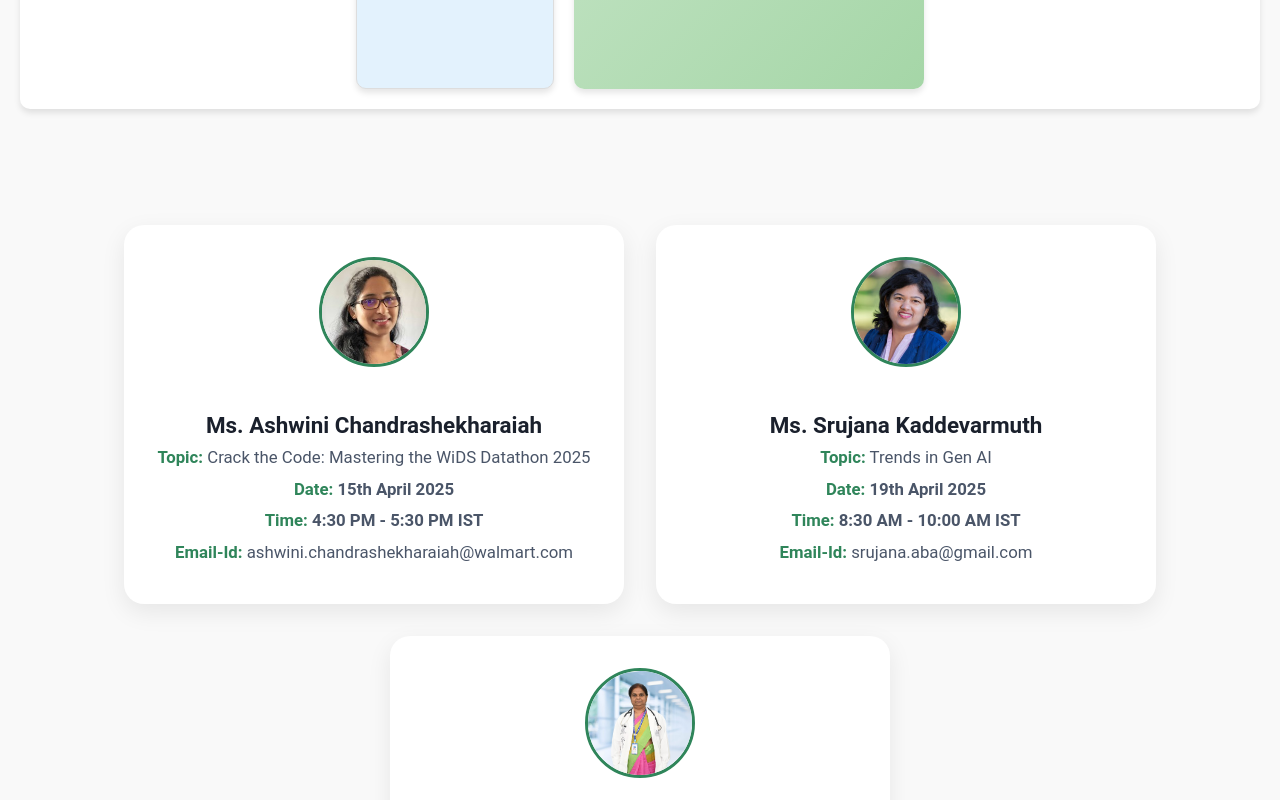
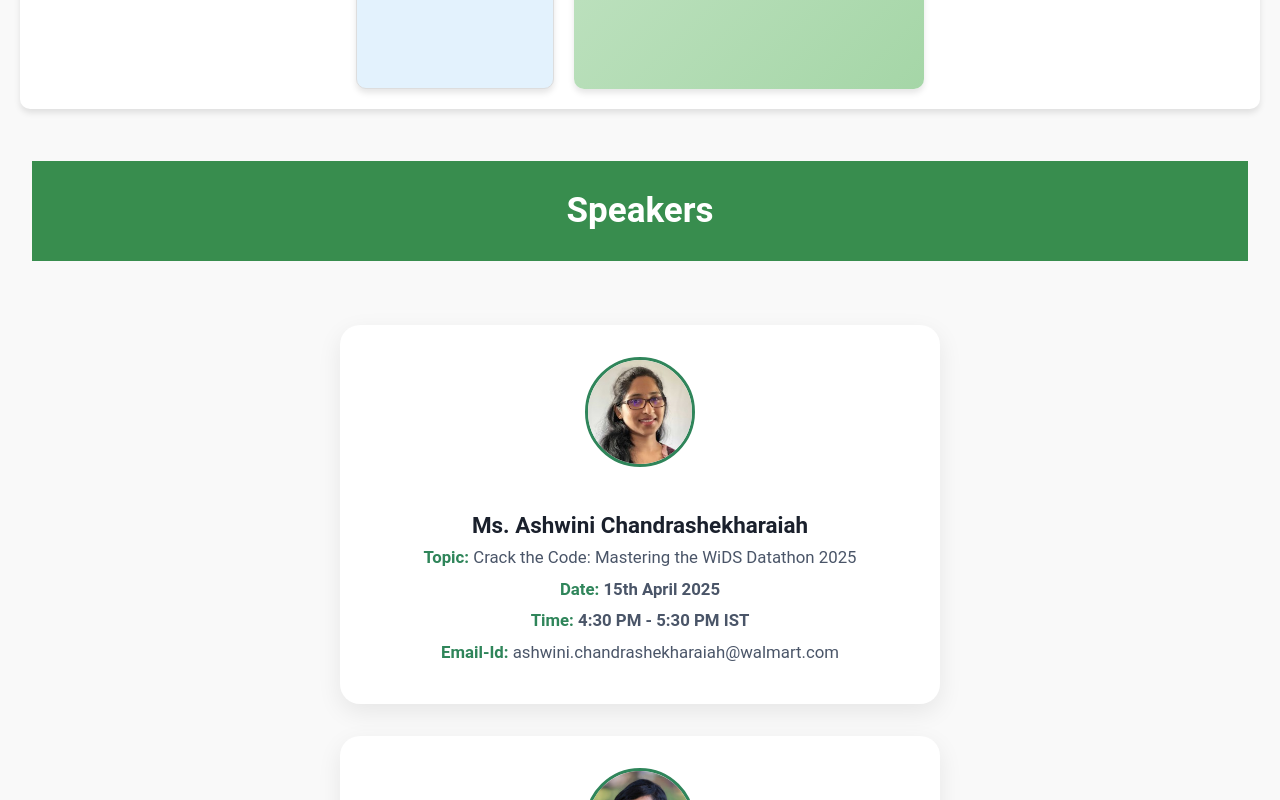
Before and after one commit to savalagikadappa/wids-2025, a React (Vite) app: page / in a window 1280 px wide. Shown: the part 1220-2020 px from the top of the page. Built offline with nearby package versions, Linux system fonts and the light colour scheme.

Commit message:
updated changes

```diff
--- a/src/components/Speakers.jsx
+++ b/src/components/Speakers.jsx
@@ -69,6 +69,7 @@ function Speakers() {
       </table> */}
 
       {/* Card View */}
+      <h1>Speakers</h1>
       <div className="speaker-cards">
         {speakerData.map((s) => (
           <div className="speaker-card" key={s.id}>
--- a/src/styles/Speakers.css
+++ b/src/styles/Speakers.css
@@ -4,6 +4,7 @@
     grid-template-columns: 1fr 1fr;
     gap: 2rem;
     padding: 2rem;
+    text-align: center;
 }
 
 /* ---------- Individual Card (Cool and Centered) ---------- */
@@ -15,13 +16,25 @@
     margin-top: 4rem;
 }
 
+.speakers-container h1 {
+    background-color: #388d4e;
+    height: 100px;
+    display: flex;
+    align-items: center;    /* Vertically centers the text */
+    justify-content: center; /* Horizontally centers the text */
+    color: white; /* Optional: for better contrast */
+    font-size: 35px; /* Optional: adjust as needed */
+    font-weight: 600; /* Optional: bold text */
+    margin: 0; /* Removes default margin */
+}
+
 .speaker-card {
     background: #ffffff;
     border-radius: 20px;
     padding: 2rem;
     border: none;
     box-shadow: 0 8px 24px rgba(0, 0, 0, 0.08);
-    max-width: 500px;
+    max-width: 600px;
     width: 100%;
     text-align: center;
     transition: transform 0.3s ease, box-shadow 0.3s ease;
```
